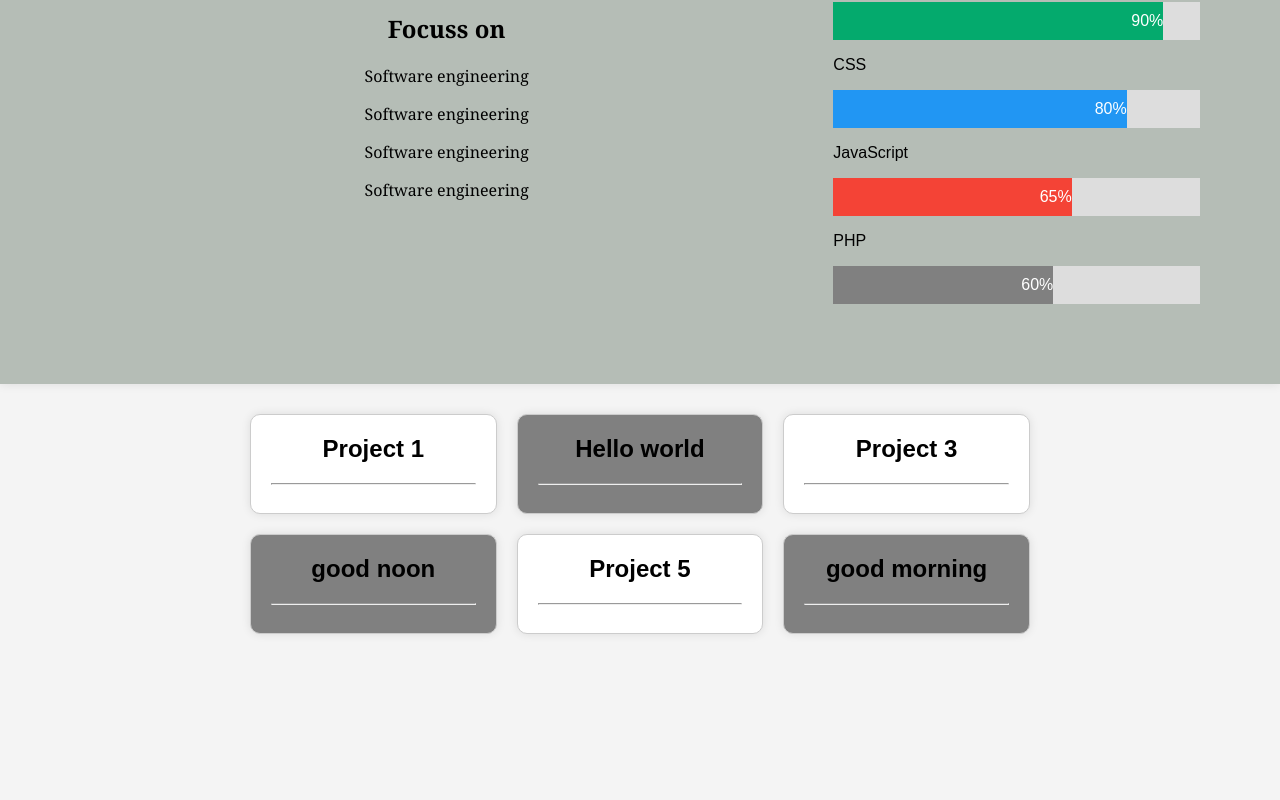
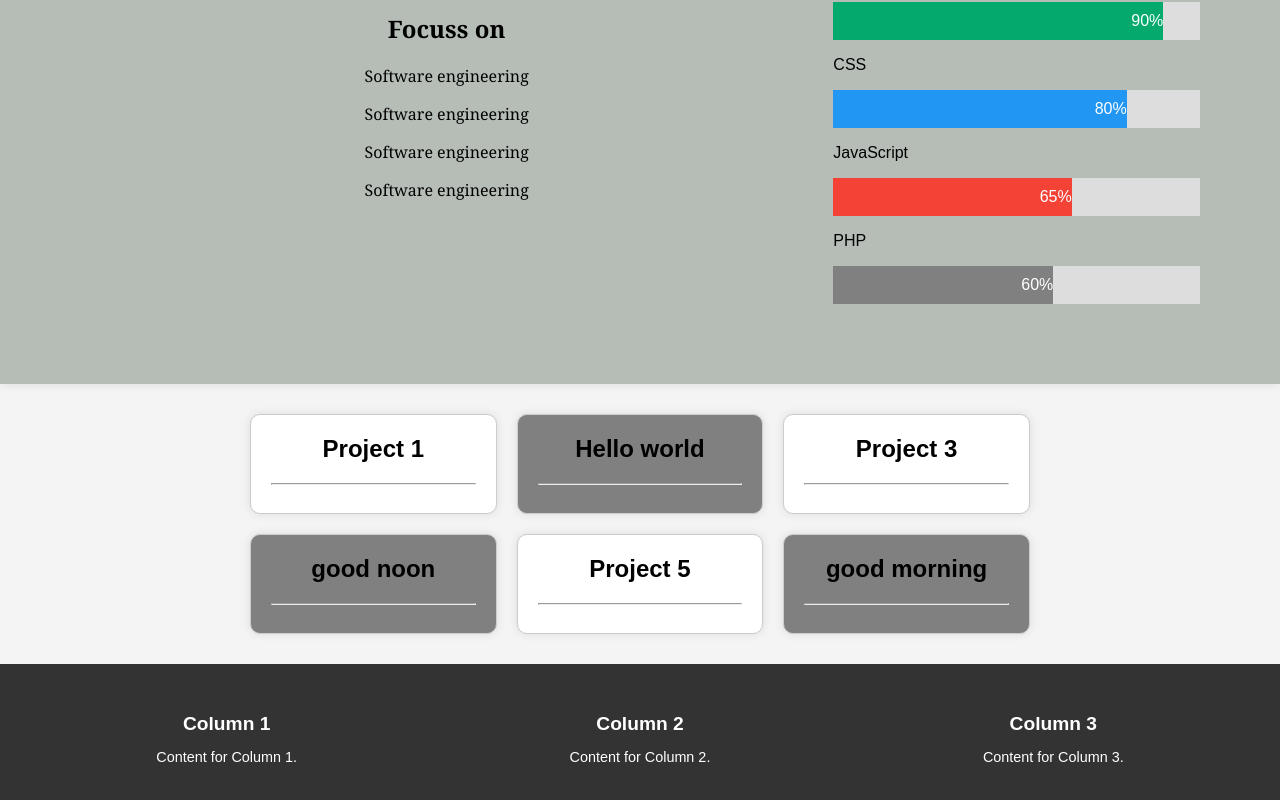
Before and after one commit to abdelrahmanShabaan/React-js_ITI_Portfolio_project, a React (Create React App) app: page / in a window 1280 px wide. Shown: the part 593-1393 px from the top of the page. Before the commit the page ends 1257 px from the top, so only its background shows below. Built offline with nearby package versions, Linux system fonts and the light colour scheme.

Commit message:
add footer component to App js file

```diff
--- a/src/App.js
+++ b/src/App.js
@@ -4,6 +4,7 @@ import HeroSection from './Header/HeroSection';
 import AboutMe from './About/AboutMe';
 import Skills from './Skills/Skills';
 import Portfolio from './Portfolio/Portfolio';
+import Footer from './Footer/Footer';
 
 function App() {
   return (
@@ -12,6 +13,7 @@ function App() {
         <AboutMe />
         <Skills />
         <Portfolio />
+         <Footer />
     </div>
   );
 }
```
